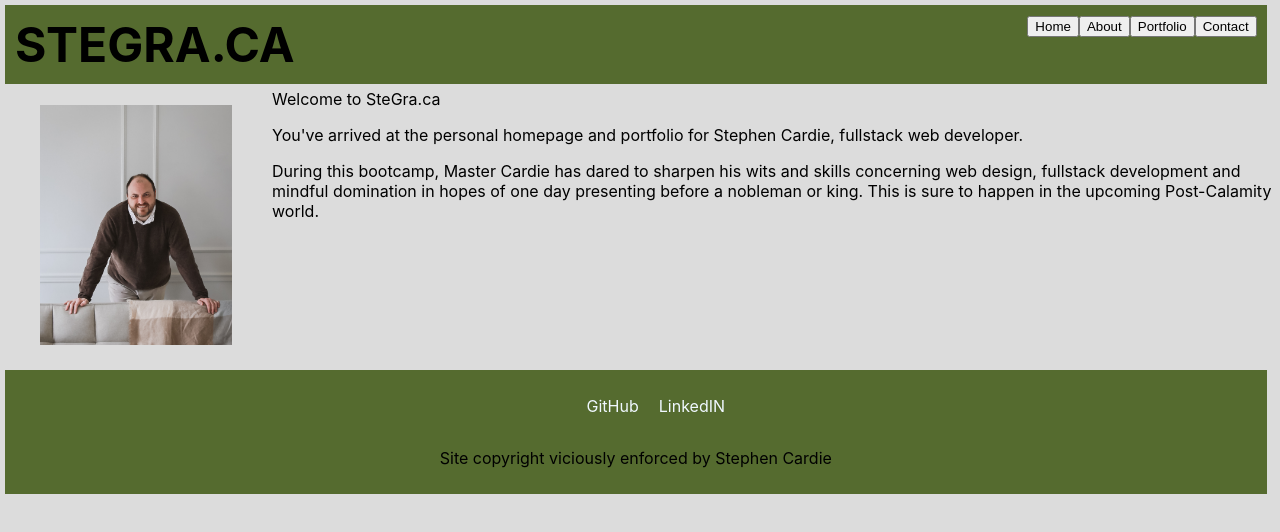
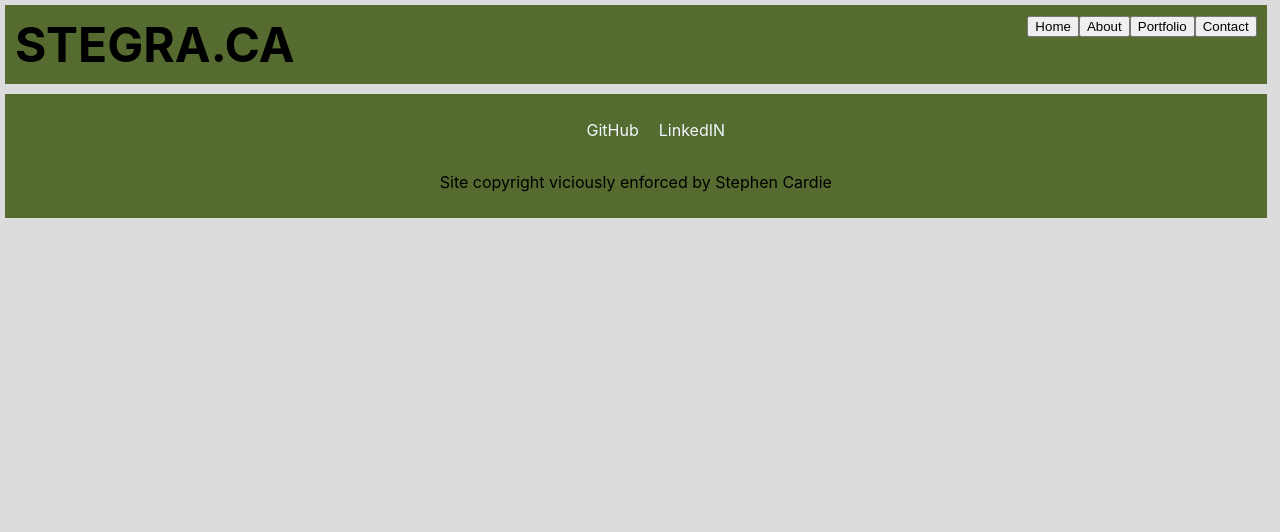
Before and after one commit to omgthegreenranger/stegraca-valise, a React (Create React App) app in the folder stegraca-valise/: page / in a window 1280 px wide. Shown: the top 532 px of the page. Built offline with nearby package versions, Linux system fonts and the light colour scheme.

Commit message:
Got the state under control!

```diff
--- a/stegraca-valise/src/App.js
+++ b/stegraca-valise/src/App.js
@@ -1,12 +1,13 @@
-// import { useState} from 'react';
+import { useState} from 'react';
 import './App.css';
 import { Header, Footer, Valise } from './components';
 
 const App = () =>{
+    const [page, setPage] = useState('home');
     return (
         <div>
-            <Header />
-            <Valise />
+            <Header valisePage = {setPage} />
+            <Valise valisePage = {page} />
             <Footer />
         </div>
         )
--- a/stegraca-valise/src/components/header/Header.js
+++ b/stegraca-valise/src/components/header/Header.js
@@ -2,11 +2,11 @@ import React from 'react';
 import NavBar from '../navbar/NavBar';
 import './Header.css';
 
-export default function Header({setPage}) {
+export default function Header({valisePage}) {
   return (
     <header>
       <span id="page-title">STEGRA.CA</span>
-      <NavBar handlePageChange = {setPage}/>
+      <NavBar valisePage = {valisePage} />
     </header>
   )
 }
--- a/stegraca-valise/src/components/navbar/NavBar.js
+++ b/stegraca-valise/src/components/navbar/NavBar.js
@@ -1,39 +1,19 @@
-import React from 'react';
-
-
 // Here we are using object destructuring assignment to pluck off our variables from the props object
 // We assign them to their own variable names
-function NavBar({ handlePageChange }) {
+
+export default function NavBar({valisePage}) {
   return (
-    <div className="nav nav-tabs">
-      <button className="btn btn-primary" id="home" onClick={() => handlePageChange('home')}>Home</button>
-      <button className="btn btn-primary" id="about" onClick={() => handlePageChange('about')}>About</button>
-      <button className="btn btn-primary" id="projects" onClick={() => handlePageChange('projects')}>Portfolio</button>
-      <button className="btn btn-primary" id="contact" onClick={() => handlePageChange('contact')}>Contact</button>
+    // <div className="nav nav-tabs">
+    //   <button className="btn btn-primary" id="home" onClick={() => handlePageChange('home')}>Home</button>
+    //   <button className="btn btn-primary" id="about" onClick={() => handlePageChange('about')}>About</button>
+    //   <button className="btn btn-primary" id="projects" onClick={() => handlePageChange('projects')}>Portfolio</button>
+    //   <button className="btn btn-primary" id="contact" onClick={() => handlePageChange('contact')}>Contact</button>
+    // </div>
+    <div>
+      <button className="btn btn-primary" id="home" onClick={() => valisePage('home')}>Home</button>
+      <button className="btn btn-primary" id="about" onClick={() => valisePage('about')}>About</button>
+      <button className="btn btn-primary" id="projects"onClick={() => valisePage('projects')}>Portfolio</button>
+      <button className="btn btn-primary" id="contact" onClick={() => valisePage('about')}>Contact</button>
     </div>
-    // <ul className="nav nav-tabs">
-    //   <li className="nav-item">
-    //     <a href="#" onClick={() => handlePageChange('home')}>
-    //       Home
-    //     </a>
-    //   </li>
-    //   <li className="nav-item">
-    //     <a href="#" onClick={() => handlePageChange('about')}>
-    //       About
-    //     </a>
-    //   </li>
-    //   <li className="nav-item">
-    //   <a href="#" onClick={() => handlePageChange('project')}>
-    //     Projects
-    //   </a>
-    // </li>
-    //   <li className="nav-item">
-    //     <span>
-    //       Contact
-    //     </span>
-    //   </li>
-    // </ul>
   );
 }
-
-export default NavBar;
--- a/stegraca-valise/src/components/valise/Valise.js
+++ b/stegraca-valise/src/components/valise/Valise.js
@@ -1,22 +1,23 @@
-import React, { useState } from 'react';
 import Project from '../project/Project';
 import About from '../about/About';
 import './Valise.css';
 
-export default function Valise() {
-    const [page,setPage] = useState('home');
+export default function Valise({valisePage}) {
+
+    const valiseView = () => {
+        if(valisePage === 'home') {
+            return;
+        }
+        if(valisePage === 'projects') {
+            return <Project />
+        }
+        if(valisePage === 'about') {
+            return <About />
+        }
+    }
     return (
-    <div setPage = {setPage} >
-
-            {
-                page == 'home' ?
-                <About /> :
-                page =='about' ?
-                <About /> :
-                page =='projets' ?
-                <Project /> :
-                <About />
-            }
-    </div>
-    )
+        <div>
+            {valiseView()}
+        </div>
+      );
 };
```
